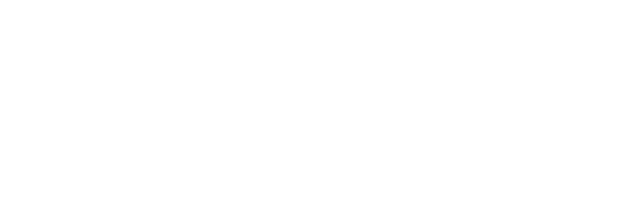
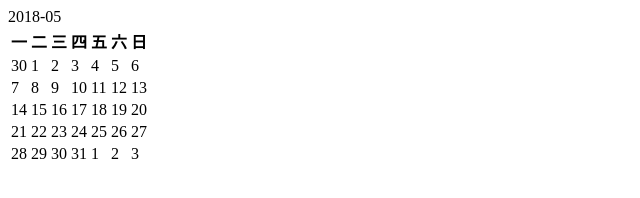
Before and after one commit to bradlyy/datepicker, a website: page index.html in a window 1280 px wide. Shown: the whole page, without its empty margins (0-640 px from the left). Drawn offline with Linux system fonts and the light colour scheme.

Commit message:
static html structure

```diff
--- a/index.html
+++ b/index.html
@@ -8,6 +8,74 @@
   <title>Document</title>
 </head>
 <body>
-
+  <div class="ui-datepicker-wrapper">
+    <div class="ui-datepicker-header">
+      <a href="#" class="ui-datepicker-prev-btn"></a>
+      <a href="#" class="ui-datepicker-next-btn"></a>
+      <span class="ui-datepicker-current">2018-05</span>
+    </div>
+    <div class="ui-datepicker-body">
+      <table>
+        <thead>
+          <tr>
+            <th>一</th>
+            <th>二</th>
+            <th>三</th>
+            <th>四</th>
+            <th>五</th>
+            <th>六</th>
+            <th>日</th>
+          </tr>
+        </thead>
+        <tbody>
+          <tr>
+            <td>30</td>
+            <td>1</td>
+            <td>2</td>
+            <td>3</td>
+            <td>4</td>
+            <td>5</td>
+            <td>6</td>
+          </tr>
+          <tr>
+            <td>7</td>
+            <td>8</td>
+            <td>9</td>
+            <td>10</td>
+            <td>11</td>
+            <td>12</td>
+            <td>13</td>
+          </tr>
+          <tr>
+            <td>14</td>
+            <td>15</td>
+            <td>16</td>
+            <td>17</td>
+            <td>18</td>
+            <td>19</td>
+            <td>20</td>
+          </tr>
+          <tr>
+            <td>21</td>
+            <td>22</td>
+            <td>23</td>
+            <td>24</td>
+            <td>25</td>
+            <td>26</td>
+            <td>27</td>
+          </tr>
+          <tr>
+            <td>28</td>
+            <td>29</td>
+            <td>30</td>
+            <td>31</td>
+            <td>1</td>
+            <td>2</td>
+            <td>3</td>
+          </tr>
+        </tbody>
+      </table>
+    </div>
+  </div>
 </body>
 </html>
```
